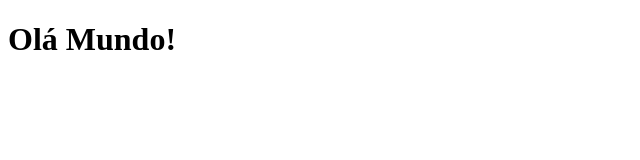
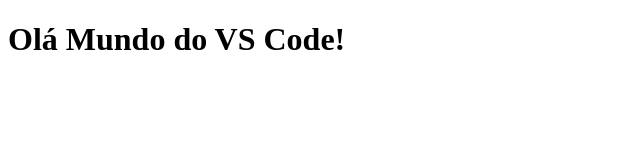
Before and after one commit to AderyuXD/JS_Projects, a plain HTML site: page index.html in a window 1280 px wide. Shown: the whole page, without its empty margins (0-640 px from the left). Drawn offline with Linux system fonts and the light colour scheme.

Commit message:
Update index.html
Adicionar vs code no body

```diff
--- a/index.html
+++ b/index.html
@@ -7,6 +7,6 @@
     <title>Document</title>
 </head>
 <body>
-    <h1>Olá Mundo!</h1>
+    <h1>Olá Mundo do VS Code!</h1>
 </body>
 </html>
```
